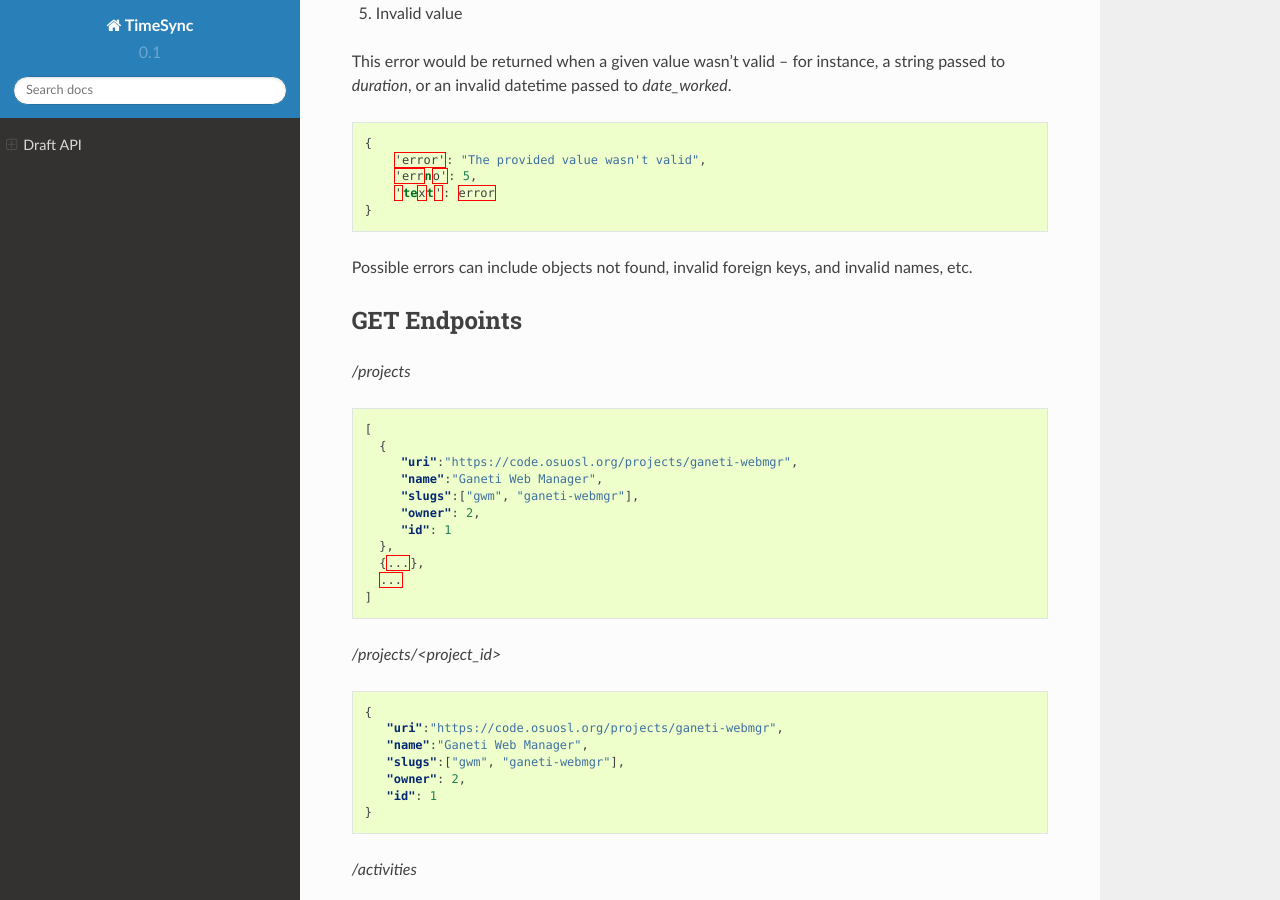
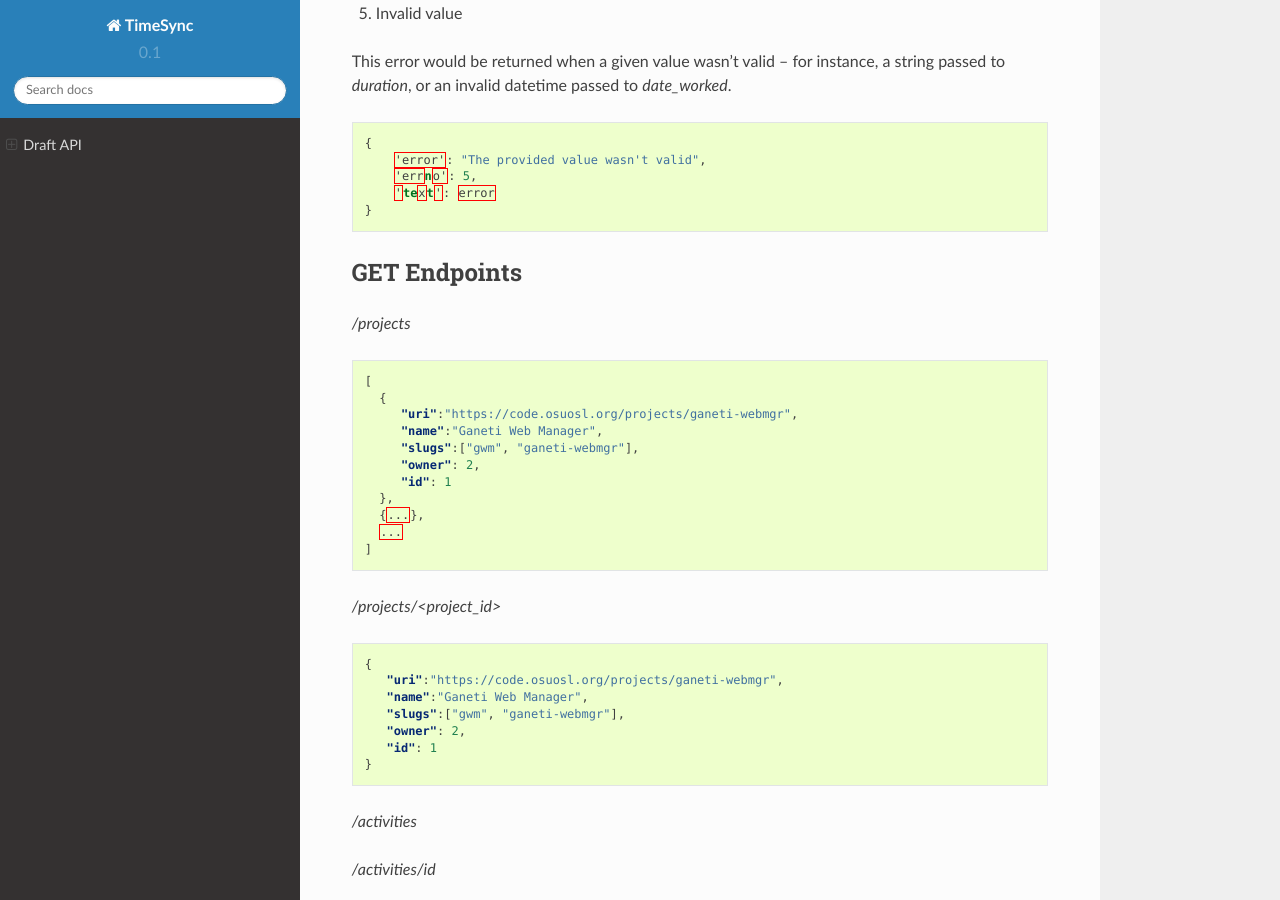
Before and after one commit to osuosl/timesync-node, a Sphinx documentation site: the page built from docs/source/design/draft_api.rst, in a window 1280 px wide and 900 px high, scrolled down 1472 px. Built offline with Sphinx 7.4.7 and the Read the Docs theme 2.0.0, drawn with Linux system fonts in a browser that asks for light colours; some of the changed text lies outside the part shown.

Commit message:
Update text about errors

```diff
--- a/docs/source/design/draft_api.rst
+++ b/docs/source/design/draft_api.rst
@@ -88,10 +88,6 @@
         'errno': 5,
         'text': error
     }
-
-Possible errors can include objects not found, invalid foreign keys, and
-invalid names, etc.
-
 
 
 GET Endpoints
```
Also changed, not shown: other parts of docs/source/design/draft_api.rst (+1 -1 lines).
